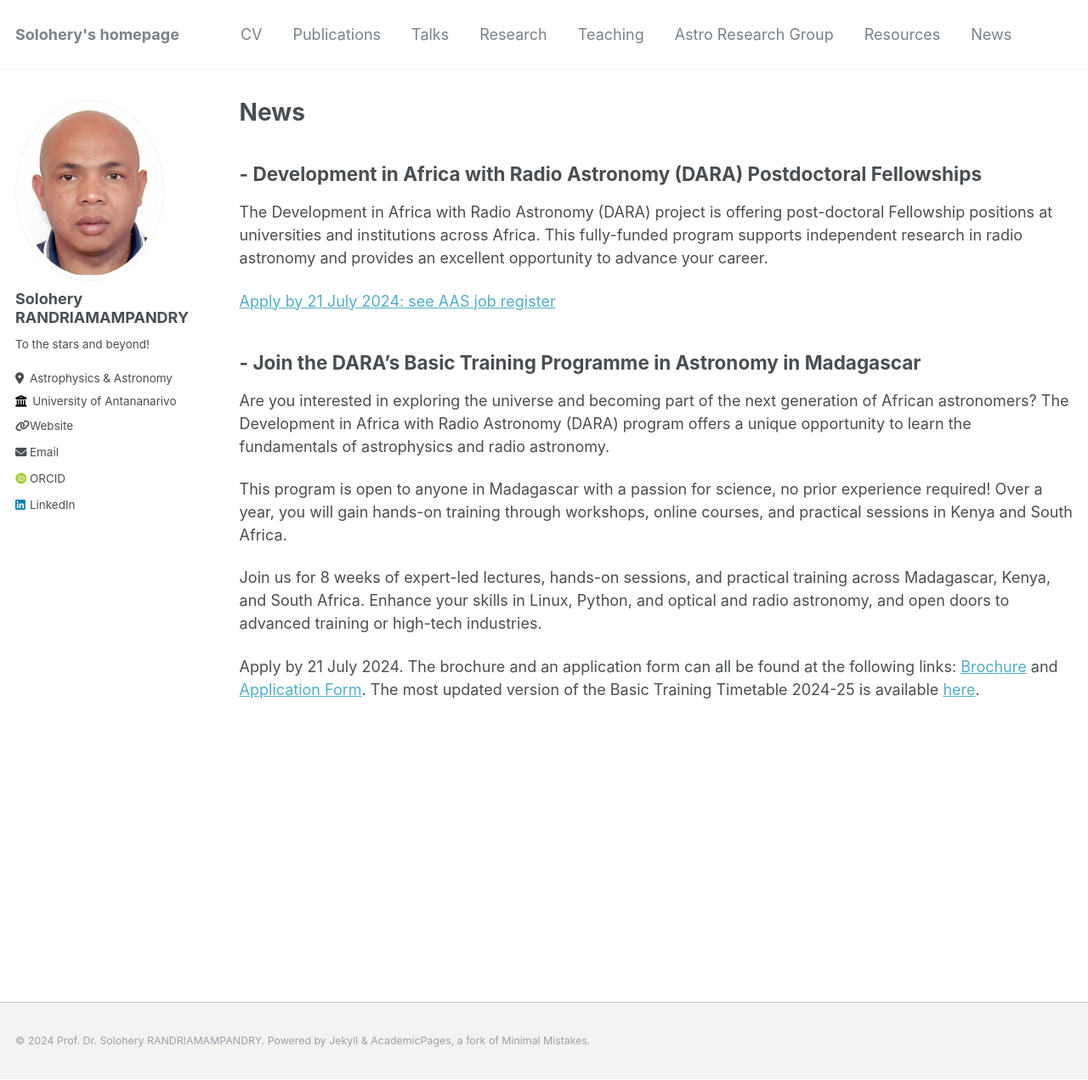
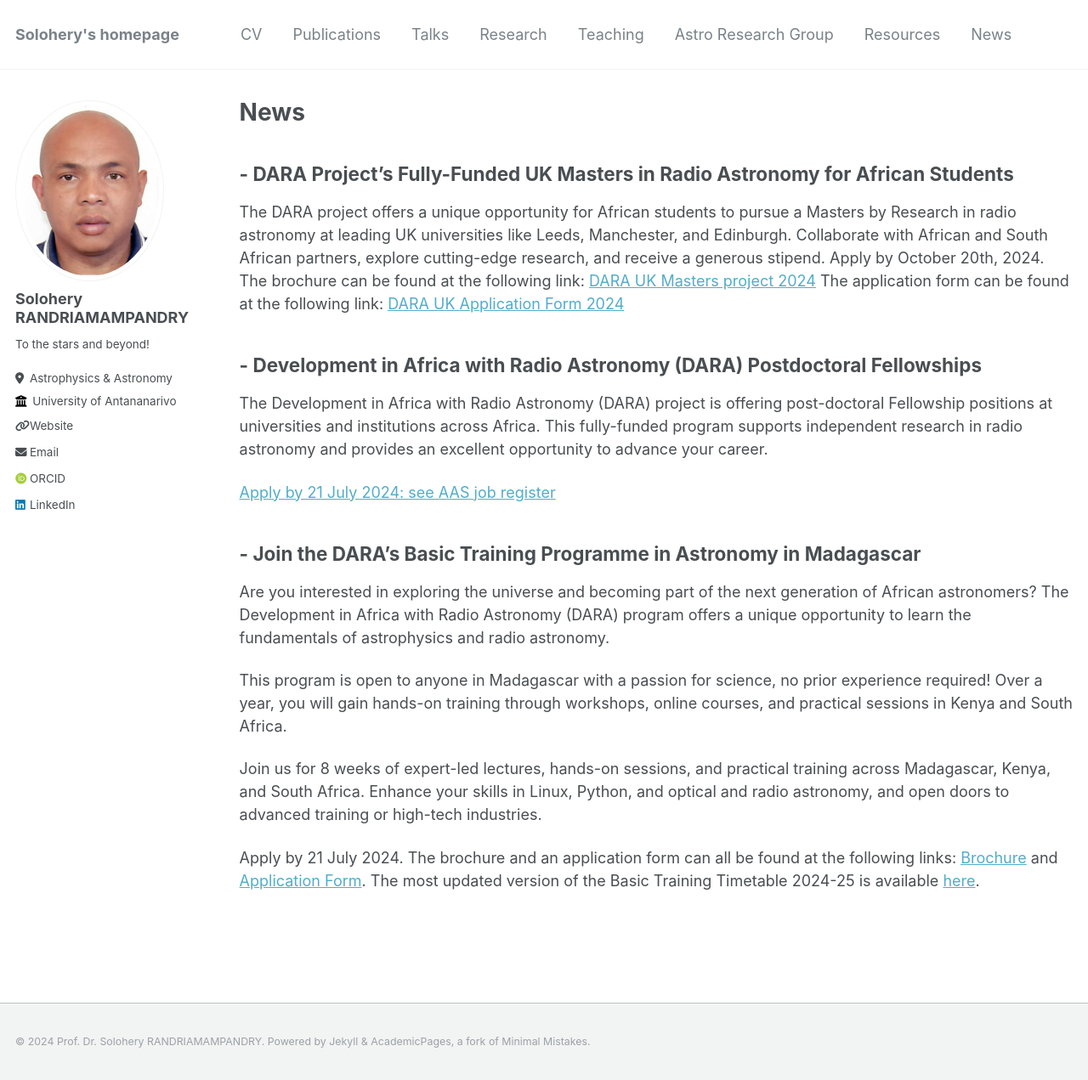
Before and after one commit to solohery-astro/solohery-astro.github.io, a Jekyll site: the page built from _pages/news.md, in a window 1280 px wide and 1271 px high. Shown: the whole window at 85% size. Built offline with Jekyll 4.4.1, drawn with Linux system fonts in a browser that asks for light colours; some web fonts are replaced.

Commit message:
Update news.md

```diff
--- a/_pages/news.md
+++ b/_pages/news.md
@@ -4,6 +4,13 @@ title: "News"
 permalink: /news/
 author_profile: true
 ---
+
+## - DARA Project's Fully-Funded UK Masters in Radio Astronomy for African Students
+The DARA project offers a unique opportunity for African students to pursue a Masters by Research in radio astronomy at leading UK universities like Leeds, Manchester, and Edinburgh. Collaborate with African and South African partners, explore cutting-edge research, and receive a generous stipend.
+Apply by October 20th, 2024.
+The brochure can be found at the following link: [DARA UK Masters project 2024](https://drive.google.com/file/d/1d7Es9_7ia99MUIrxUbUUZ3MszT0QgxcD/view?usp=sharing){:target="_blank" rel="noopener noreferrer"}
+The application form can be found at the following link: [DARA UK Application Form 2024](https://docs.google.com/document/d/1weoNmbDJakcPOvfhLD7Ha4eLTEtH8JBQ/edit?usp=sharing&ouid=100379375165940601953&rtpof=true&sd=true){:target="_blank" rel="noopener noreferrer"}
+
 
 ## - Development in Africa with Radio Astronomy (DARA) Postdoctoral Fellowships
 
```
